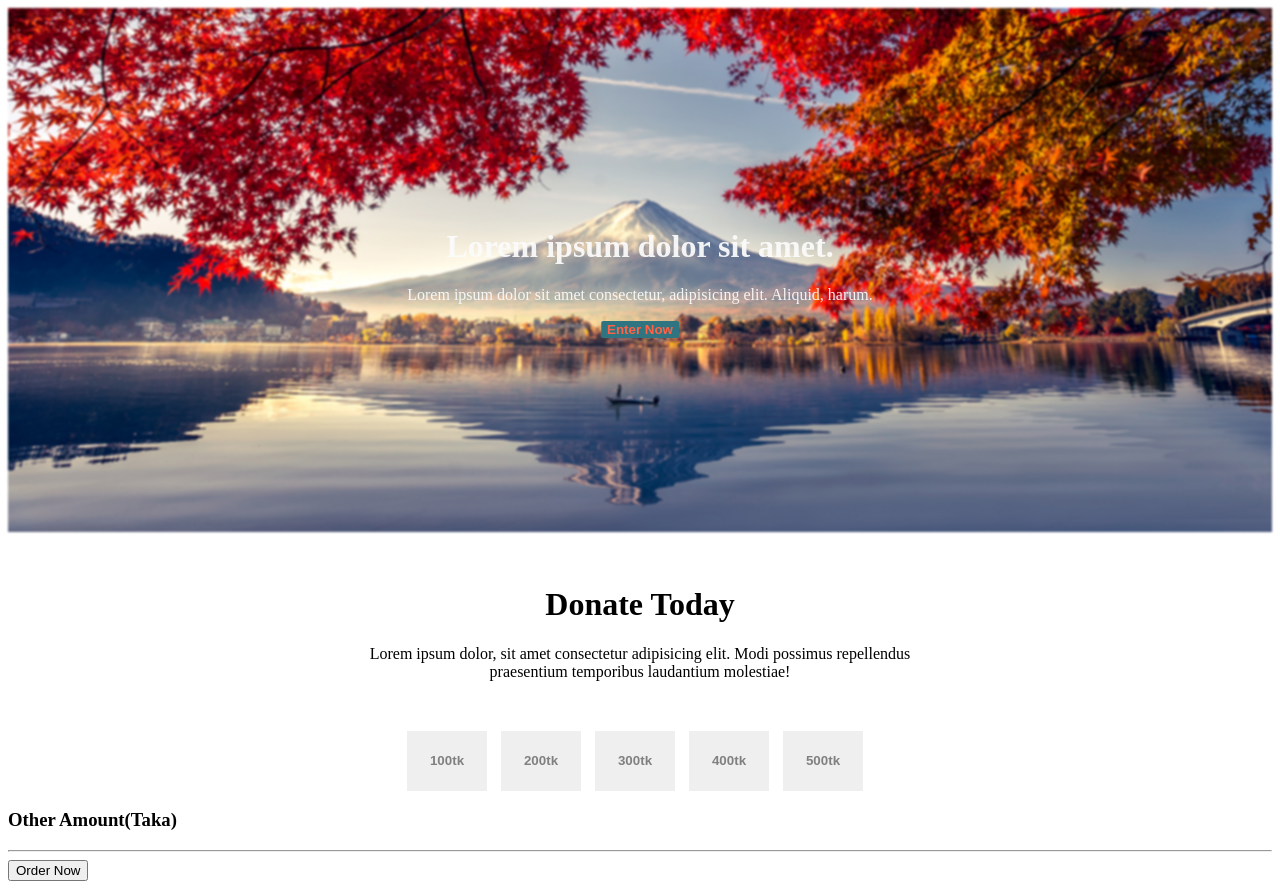
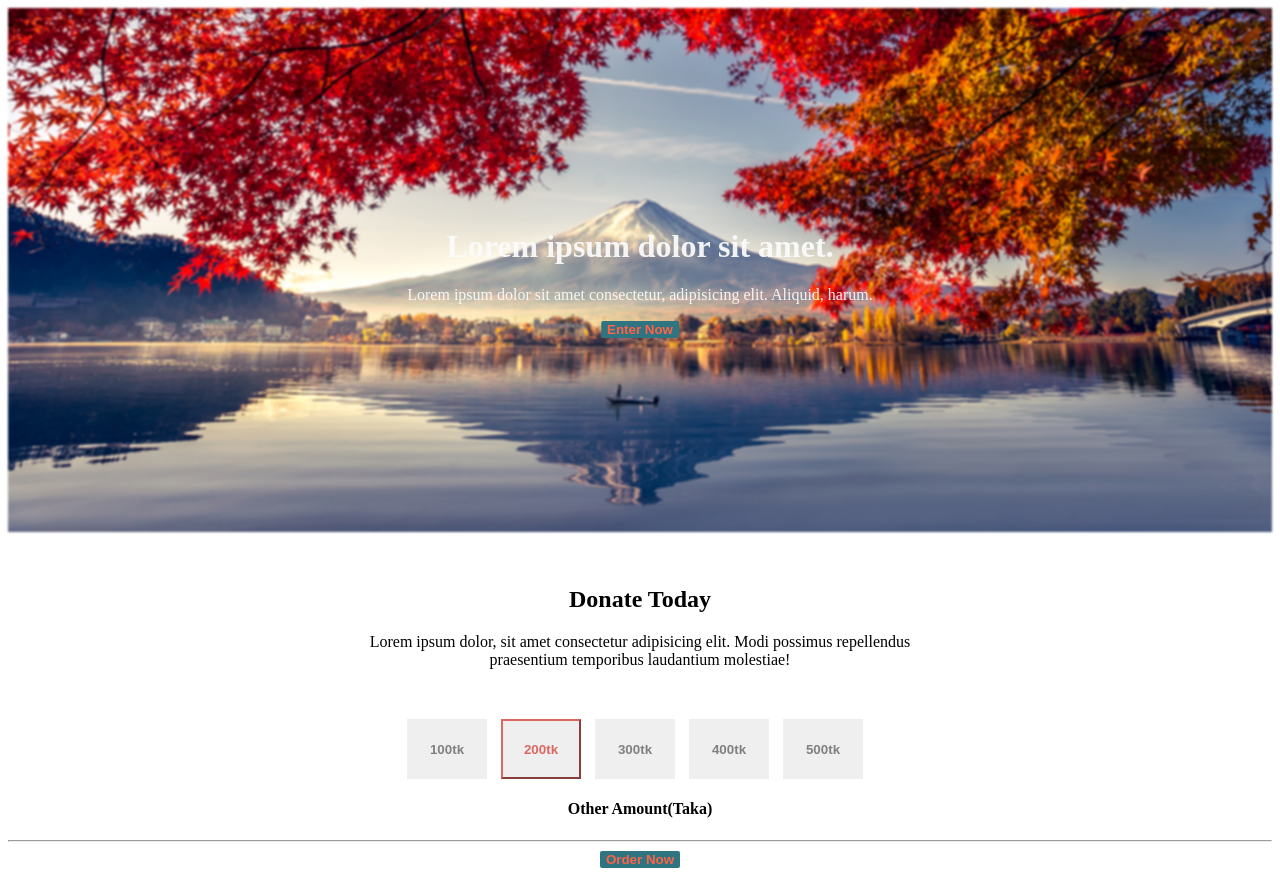
Before and after one commit to RakibJuwel/Project-practic, a plain HTML site: page index.html in a window 1280 px wide. Drawn offline with Linux system fonts and the light colour scheme.

Commit message:
donate part

```diff
--- a/index.html
+++ b/index.html
@@ -17,21 +17,26 @@
             <button class="enter-button">Enter Now</button>
         </div>
     </div>
+    <section class="second-part">
         <div class="donate-part">
             <h1>Donate Today</h1>
             <p>Lorem ipsum dolor, sit amet consectetur adipisicing elit. Modi possimus repellendus <br> praesentium temporibus laudantium molestiae!</p>
         </div>
         <div class="amount-sec">
             <button class="amount-edit">100tk</button>
-        <button class="amount-edit">200tk</button>
+            <button class="amount-edit-extra">200tk</button>
             <button class="amount-edit">300tk</button>
             <button class="amount-edit">400tk</button>
             <button class="amount-edit">500tk</button>
         </div>
         <div>
-        <h3>Other Amount(Taka)</h3>
+            <h4 style="text-align:center ;">Other Amount(Taka)</h4>
             <hr>
-        <button>Order Now</button>
+
         </div>
+        <div class="enter-button2">
+            <button class="button2-edit">Order Now</button>
+        </div>
+    </section>
 </body>
 </html>
--- a/style.css
+++ b/style.css
@@ -20,6 +20,9 @@
     border: none;
     font-weight: bold;
   }
+  .enter-button:hover{
+    color: wheat;
+  }
   /* ---------donate part--------- */
   .donate-part{
     text-align: center;
@@ -39,7 +42,29 @@
     border: none;
     margin-right: 10px;
   }
+  .amount-edit-extra{
+    height: 60px;
+    width: 80px;
+    color: rgb(220, 102, 96);
+    font-weight:bold;
+    border-color: rgb(220, 102, 96);
+    margin-right: 10px;
+
+  }
   .amount-sec{
     text-align: center;
     margin-top: 50px;
 }
+.enter-button2{
+    text-align: center;
+}
+.button2-edit{
+    border-radius: 2px;
+    color: tomato;
+    background-color: rgb(46, 117, 129);
+    border: none;
+    font-weight: bold;
+}
+.button2-edit:hover{
+    color: wheat;
+  }
```
Lines whose indentation alone changed are shown as unchanged.
